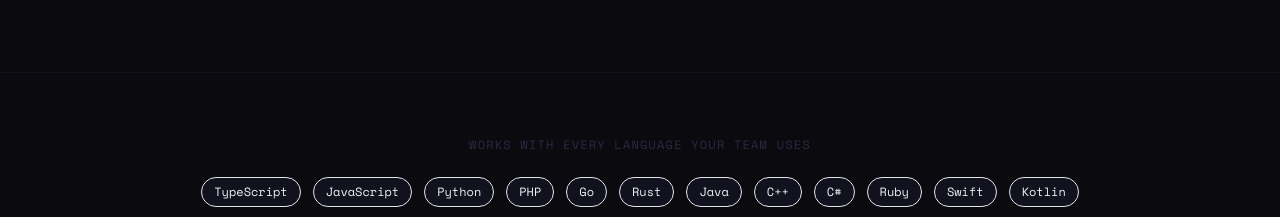
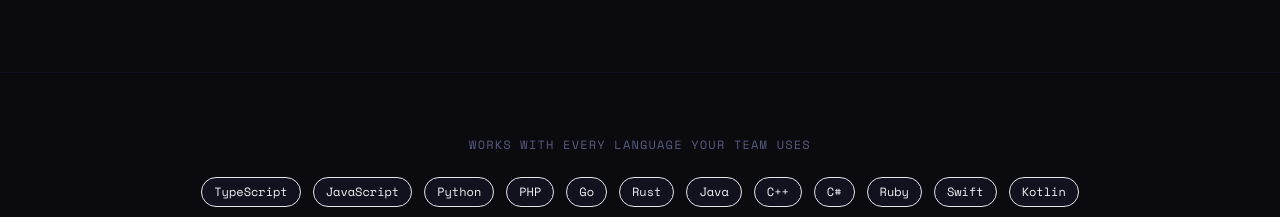
Before and after one commit to bhupindersb/ai-doc-generator, a Next.js app: page / in a window 1280 px wide. Shown: the part 3220-3437 px from the top of the page. Built offline with nearby package versions, Linux system fonts and the light colour scheme; no server answers.

Commit message:
Fix Colors on Homepage

```diff
--- a/app/page.tsx
+++ b/app/page.tsx
@@ -364,7 +364,7 @@ function getAuthUser() {
 
       {/* ─────────────────── LANGUAGE MARQUEE ─────────────────── */}
       <section className="py-16 px-6 border-t border-ink-800 overflow-hidden">
-        <p className="text-xs font-mono text-ink-600 text-center mb-6 uppercase tracking-widest">
+        <p className="text-xs font-mono text-ink-400 text-center mb-6 uppercase tracking-widest">
           Works with every language your team uses
         </p>
         <div className="flex gap-3 flex-wrap justify-center max-w-4xl mx-auto">
@@ -545,10 +545,10 @@ function getAuthUser() {
 
           {/* Bottom bar */}
           <div className="border-t border-ink-800 pt-8 flex flex-col md:flex-row justify-between items-center gap-4">
-            <p className="text-xs font-mono text-ink-600">
+            <p className="text-xs font-mono text-ink-400">
               © {new Date().getFullYear()} DocAI by Beveez Tech. All rights reserved.
             </p>
-            <div className="flex items-center gap-6 text-xs font-mono text-ink-600">
+            <div className="flex items-center gap-6 text-xs font-mono text-ink-400">
               <span>Built with Claude AI + Next.js</span>
               <span>·</span>
               <span>Hosted on Vercel</span>
```
